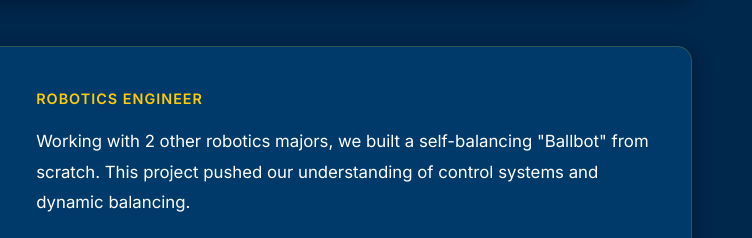
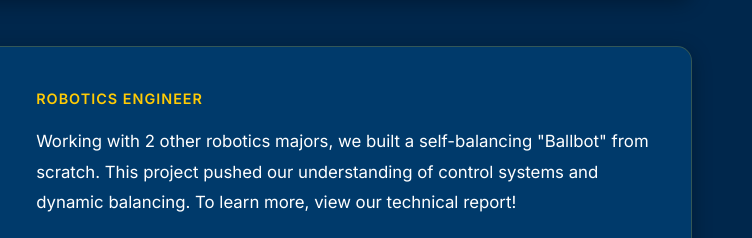
Before and after one commit to jameso107/oosterfolio, a website: page index.html in a window 1280 px wide. Shown: the part 2450-2688 px from the top of the page, 528-1280 px from the left. Drawn offline with Linux system fonts and the light colour scheme.

Commit message:
Add call-to-action to view technical report in ballbot description

```diff
--- a/index.html
+++ b/index.html
@@ -133,7 +133,7 @@
                     </div>
                     <div class="project-content">
                         <div class="project-role">Robotics Engineer</div>
-                        <p class="project-description">Working with 2 other robotics majors, we built a self-balancing "Ballbot" from scratch. This project pushed our understanding of control systems and dynamic balancing.</p>
+                        <p class="project-description">Working with 2 other robotics majors, we built a self-balancing "Ballbot" from scratch. This project pushed our understanding of control systems and dynamic balancing. To learn more, view our technical report!</p>
                         <div class="project-specs">
                             <h4>Technical Specs:</h4>
                             <ul>
```
